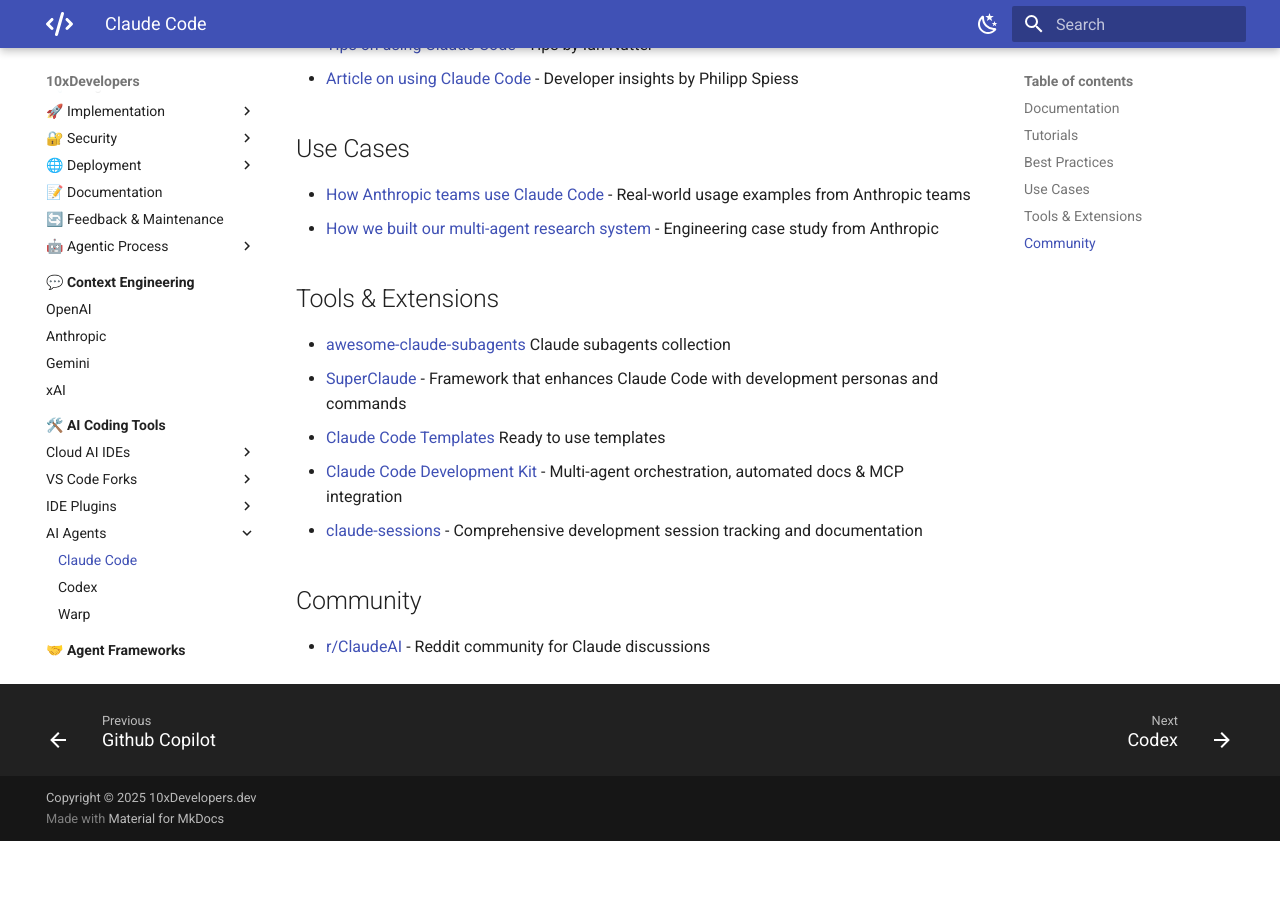
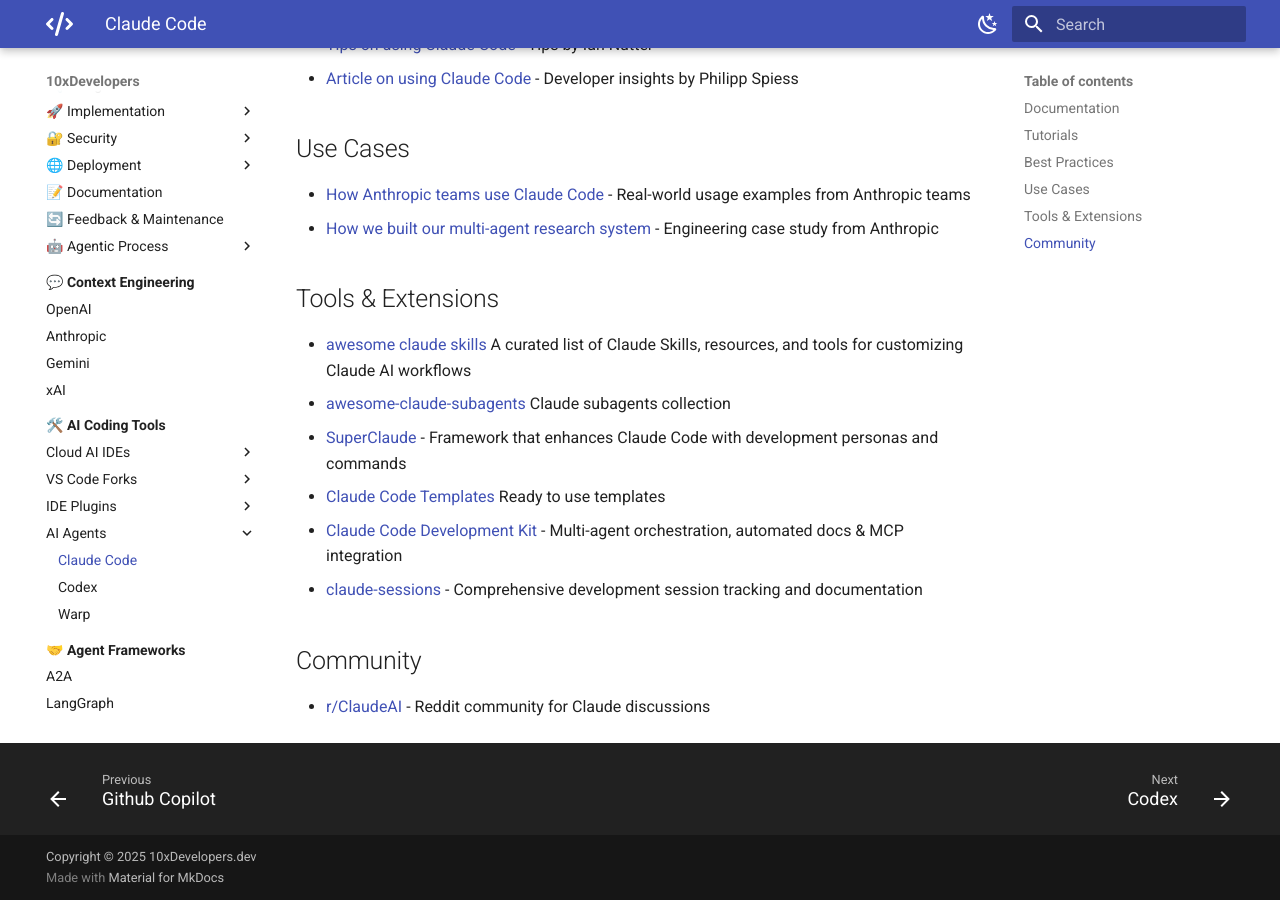
Before and after one commit to shlomoc/10xdev, an MkDocs documentation site: the page built from docs/ai-coding-tools/ai-agents/claude-code.md, in a window 1280 px wide and 900 px high, scrolled down 859 px. Built offline with MkDocs 1.6.1 and Material for MkDocs 9.7.7, drawn with Linux system fonts in a browser that asks for light colours; before the commit the page ends 1700 px from its top, so only the background shows below that.

Commit message:
docs: add new AI resources and tools across documentation
- Added awesome claude skills repository to Claude Code tools section
- Added Anthropic Academy learning resource to prompt engineering docs
- Added Spec Kit development toolkit to resources index

```diff
--- a/docs/ai-coding-tools/ai-agents/claude-code.md
+++ b/docs/ai-coding-tools/ai-agents/claude-code.md
@@ -33,6 +33,7 @@ Claude code is a CLI that can also be used with an IDE like VS Code using the /i
 
 ## Tools & Extensions
 
+- [awesome claude skills](https://github.com/ComposioHQ/awesome-claude-skills) A curated list of Claude Skills, resources, and tools for customizing Claude AI workflows
 - [awesome-claude-subagents](https://github.com/VoltAgent/awesome-claude-code-subagents) Claude subagents collection
 - [SuperClaude](https://github.com/NomenAK/SuperClaude) - Framework that enhances Claude Code with development personas and commands
 - [Claude Code Templates](https://www.aitmpl.com/) Ready to use templates
```
Also changed, not shown: docs/prompt-engineering/anthropic.md (+1 -0 lines), docs/resources/index.md (+1 -1 lines).
